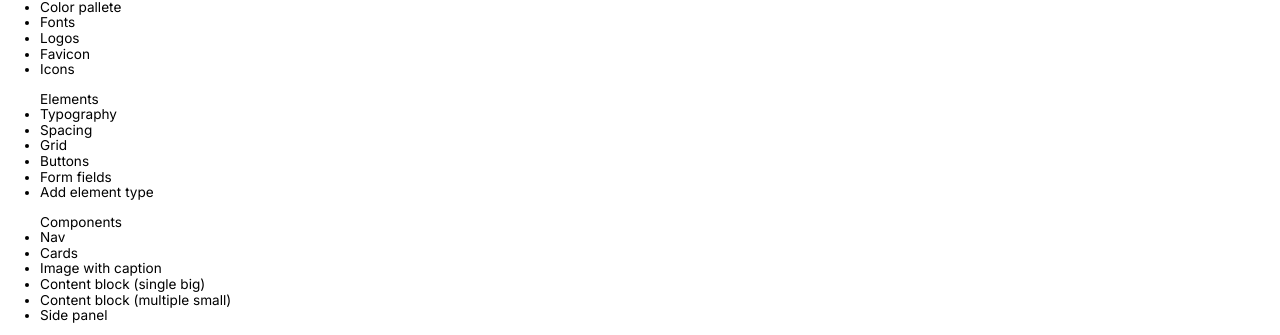
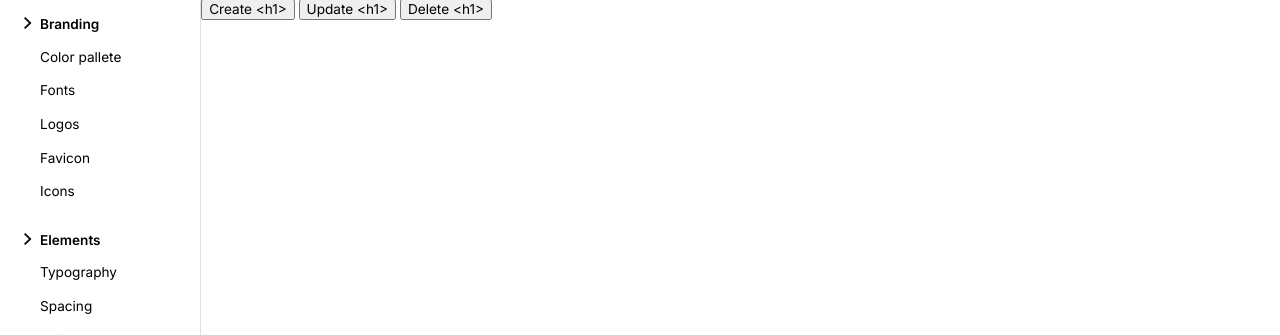
Before and after one commit to itsvitoracacio/website-builder, a website: page index.html in a window 1280 px wide. Shown: the part 117-452 px from the top of the page. Drawn offline with Linux system fonts and the light colour scheme.

Commit message:
Styled the app-sidebar, created more custom css properties and a design spacing system.

```diff
--- a/css/app-header.css
+++ b/css/app-header.css
@@ -34,7 +34,7 @@
 .project-phases-list a {
 	color: var(--header-content-color);
 	text-decoration: none;
-	font-weight: 600;
+	font-weight: var(--font-bold);
 }
 
 .profile-pic-area {
--- /dev/null
+++ b/css/edit-sidebar.css
@@ -0,0 +1,92 @@
+main {
+	display: flex;
+	height: 100%;
+}
+
+.side-menu {
+	display: flex;
+	flex-direction: column;
+	row-gap: var(--double-step);
+	padding: var(--step);
+	border-right: var(--thin-border) solid var(--divider-color-on-bright-bg);
+	overflow-y: scroll;
+}
+
+/* Hide scrollbar for Chrome */
+.side-menu::-webkit-scrollbar {
+	display: none;
+}
+/* Hide scrollbar for IE, Edge and Firefox */
+.side-menu {
+	-ms-overflow-style: none; /* IE and Edge */
+	scrollbar-width: none; /* Firefox */
+}
+
+.proj-context {
+	display: inline-flex;
+	column-gap: var(--step);
+	width: 100%;
+	padding: var(--step);
+	border: var(--thin-border) solid transparent; /* It just looks better with the border */
+	border-radius: 3px;
+}
+
+.proj-context:hover {
+	background-color: var(--hover-color-on-bright-bg);
+	cursor: default;
+}
+
+.proj-details {
+	display: flex;
+	flex-direction: column;
+	justify-content: center;
+}
+
+.proj-name {
+	font-weight: var(--font-bold);
+	font-size: var(--initial-font-size);
+}
+
+.client-name {
+	font-size: var(--small-font-size);
+	color: #3e3e3e;
+}
+
+.pieces-category {
+	padding-top: var(--step);
+	padding-left: calc(var(--double-step) * 2);
+}
+
+.pieces-category-name {
+	font-weight: var(--font-bold);
+	position: relative;
+}
+
+.pieces-category-name::before {
+	content: url('/assets/right-chevron.svg');
+	position: absolute;
+	top: 1px;
+	left: calc(0rem - var(--double-step));
+}
+
+.pieces-category li {
+	padding: var(--step);
+	padding-right: calc(var(--step) * 2);
+	border: var(--thin-border) solid transparent;
+	border-radius: 2px;
+	position: relative;
+	left: calc(0rem - var(--step) - var(--thin-border));
+}
+
+.pieces-category li:first-of-type {
+	margin-top: var(--step);
+}
+
+.pieces-category li:hover {
+	background-color: var(--hover-color-on-bright-bg);
+}
+
+.pieces-category-name,
+.pieces-category li {
+	cursor: default;
+}
--- a/css/style.css
+++ b/css/style.css
@@ -7,7 +7,9 @@
 	/* Base Colors */
 	--primary-color: #3e3e3e;
 	--text-color-on-primary-bg: #fff;
-  --hover-color-on-primary-bg: #676767;
+	--hover-color-on-primary-bg: #676767;
+  --hover-color-on-bright-bg: #e0e0e0;
+  --divider-color-on-bright-bg: #e0e0e0;
 
 	/* Colors in relation to elements location */
 	--header-bg-color: var(--primary-color);
@@ -15,9 +17,28 @@
 
 	/* Fonts */
 	--primary-font: Inter, sans-serif;
+	--font-bold: 600;
+	--initial-font-size: 0.85rem;
+	--small-font-size: calc(var(--initial-font-size) * 0.75);
+
+	/* Spacing */
+	--half-step: calc(var(--step) / 2);
+	--step: 0.5rem;
+	--double-step: calc(var(--step) * 2);
+	--triple-step: calc(var(--step) * 3);
+
+	/* Borders */
+	--thin-border: 1px;
 }
 
 body {
 	font-family: var(--primary-font);
-	font-size: 0.85rem;
+	font-size: var(--initial-font-size);
+	height: calc(100vh - 3rem);
 }
+
+ul {
+	list-style-type: none;
+	padding: 0;
+	margin: 0;
+}
--- a/index.html
+++ b/index.html
@@ -10,12 +10,13 @@
 		<link rel="stylesheet" href="/css/normalize.css" />
 		<link rel="stylesheet" href="/css/style.css" />
 		<link rel="stylesheet" href="/css/app-header.css" />
+		<link rel="stylesheet" href="/css/edit-sidebar.css" />
 
 		<!-- Importing fonts -->
 		<link rel="preconnect" href="https://fonts.googleapis.com" />
 		<link rel="preconnect" href="https://fonts.gstatic.com" crossorigin />
 		<link
-			href="https://fonts.googleapis.com/css2?family=Inter:wght@200;300;400;600&display=swap"
+			href="https://fonts.googleapis.com/css2?family=Inter:wght@200;300;400;600;700&display=swap"
 			rel="stylesheet"
 		/>
 	</head>
@@ -45,22 +46,24 @@
 		</header>
 		<main>
 			<!-- Should this element really be a header? -->
-			<header>
-				<div class="proj-details-area">
+			<header class="side-menu">
+				<div class="proj-context">
 					<img src="/assets/client-picture.svg" alt="Client picture" />
-					<span class="proj-name">Project name</span>
-					<span class="client-name">Client name</span>
+					<div class="proj-details">
+						<span class="proj-name">Project name</span>
+						<span class="client-name">Client name</span>
+					</div>
 				</div>
-				<ul>
-					<span class="category-name">Branding</span>
+				<ul class="pieces-category">
+					<span class="pieces-category-name sidebar-list-toggle">Branding</span>
 					<li>Color pallete</li>
 					<li>Fonts</li>
 					<li>Logos</li>
 					<li>Favicon</li>
 					<li>Icons</li>
 				</ul>
-				<ul>
-					<span class="category-name">Elements</span>
+				<ul class="pieces-category">
+					<span class="pieces-category-name sidebar-list-toggle">Elements</span>
 					<li>Typography</li>
 					<li>Spacing</li>
 					<li>Grid</li>
@@ -68,24 +71,28 @@
 					<li>Form fields</li>
 					<li>Add element type</li>
 				</ul>
-				<ul>
-					<span class="category-name">Components</span>
+				<ul class="pieces-category">
+					<span class="pieces-category-name sidebar-list-toggle"
+						>Components</span
+					>
 					<li>Nav</li>
 					<li>Cards</li>
 					<li>Image with caption</li>
-					<li>Content block (single big)</li>
-					<li>Content block (multiple small)</li>
+					<li>Big content block</li>
+					<li>Small content block</li>
 					<li>Side panel</li>
+					<li>Add element type</li>
 				</ul>
 			</header>
 			<!-- Can you have nested sections? -->
-			<section></section>
+			<section>
+				<h1>Website Builder</h1>
+				<button id="create-h1">Create &lt;h1&gt;</button>
+				<button id="update-h1">Update &lt;h1&gt;</button>
+				<button id="delete-h1">Delete &lt;h1&gt;</button>
+			</section>
 		</main>
-
-		<h1>Website Builder</h1>
-		<button id="create-h1">Create &lt;h1&gt;</button>
-		<button id="update-h1">Update &lt;h1&gt;</button>
-		<button id="delete-h1">Delete &lt;h1&gt;</button>
 		<script src="/js/main.js"></script>
+		<script src="/js/sidebar.js"></script>
 	</body>
 </html>
--- a/server.js
+++ b/server.js
@@ -22,19 +22,25 @@ app.get('/', (_, res) => res.sendFile(__dirname + '/index.html'))
 const cssNormalize = new File('/css/normalize.css')
 const cssStyle = new File('/css/style.css')
 const cssAppHeader = new File('/css/app-header.css')
+const cssEditSidebar = new File('/css/edit-sidebar.css')
 const jsMain = new File('/js/main.js')
+const jsSidebar = new File('/js/sidebar.js')
 cssNormalize.serveFile()
 cssStyle.serveFile()
 cssAppHeader.serveFile()
+cssEditSidebar.serveFile()
 jsMain.serveFile()
+jsSidebar.serveFile()
 
 // Creating and serving image files
 const homeIcon = new File('/assets/home-icon.svg')
 const profilePic = new File('/assets/profile-picture.svg')
 const clientPic = new File('/assets/client-picture.svg')
+const chevronIcon = new File('/assets/right-chevron.svg')
 homeIcon.serveFile()
 profilePic.serveFile()
 clientPic.serveFile()
+chevronIcon.serveFile()
 
 // API endpoints
 const ELEMENTS_ENDPOINT = '/api/pieces/elements/:type'
```
Also changed, not shown: assets/right-chevron.svg (added).
